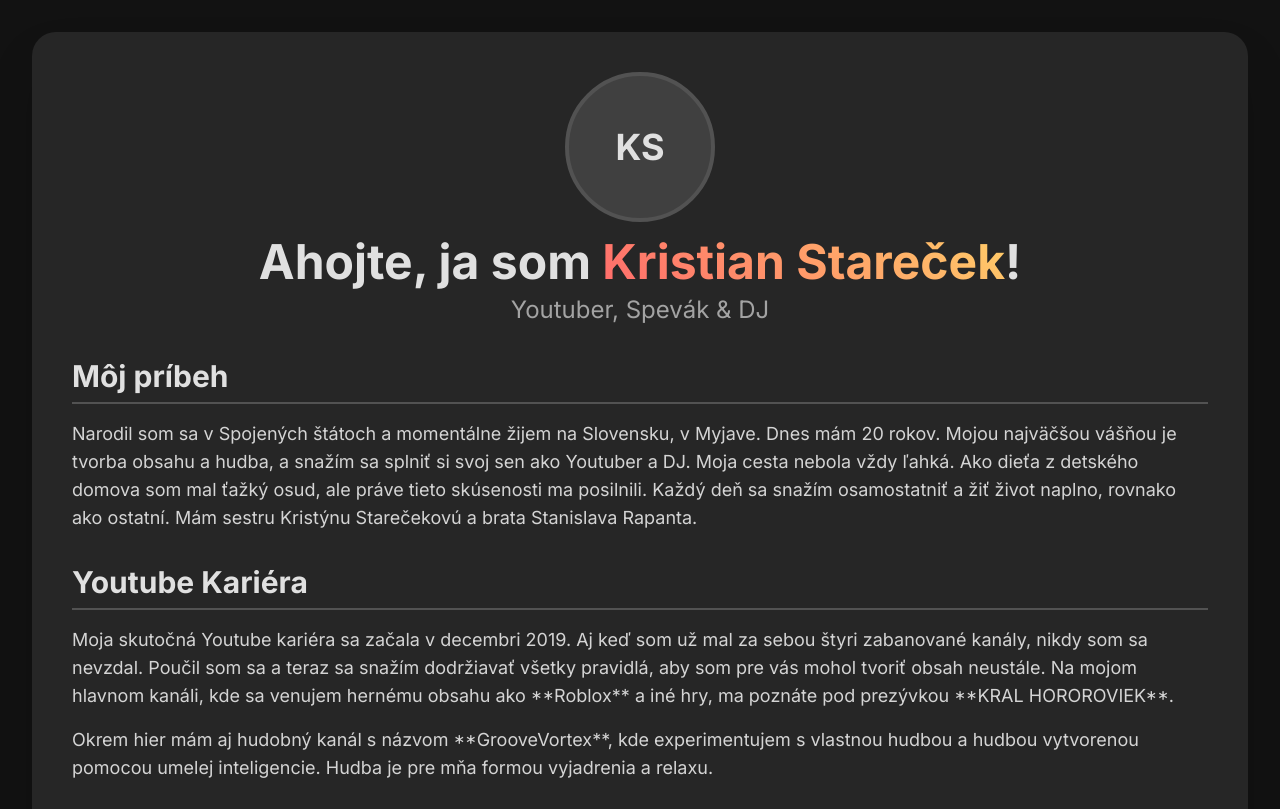
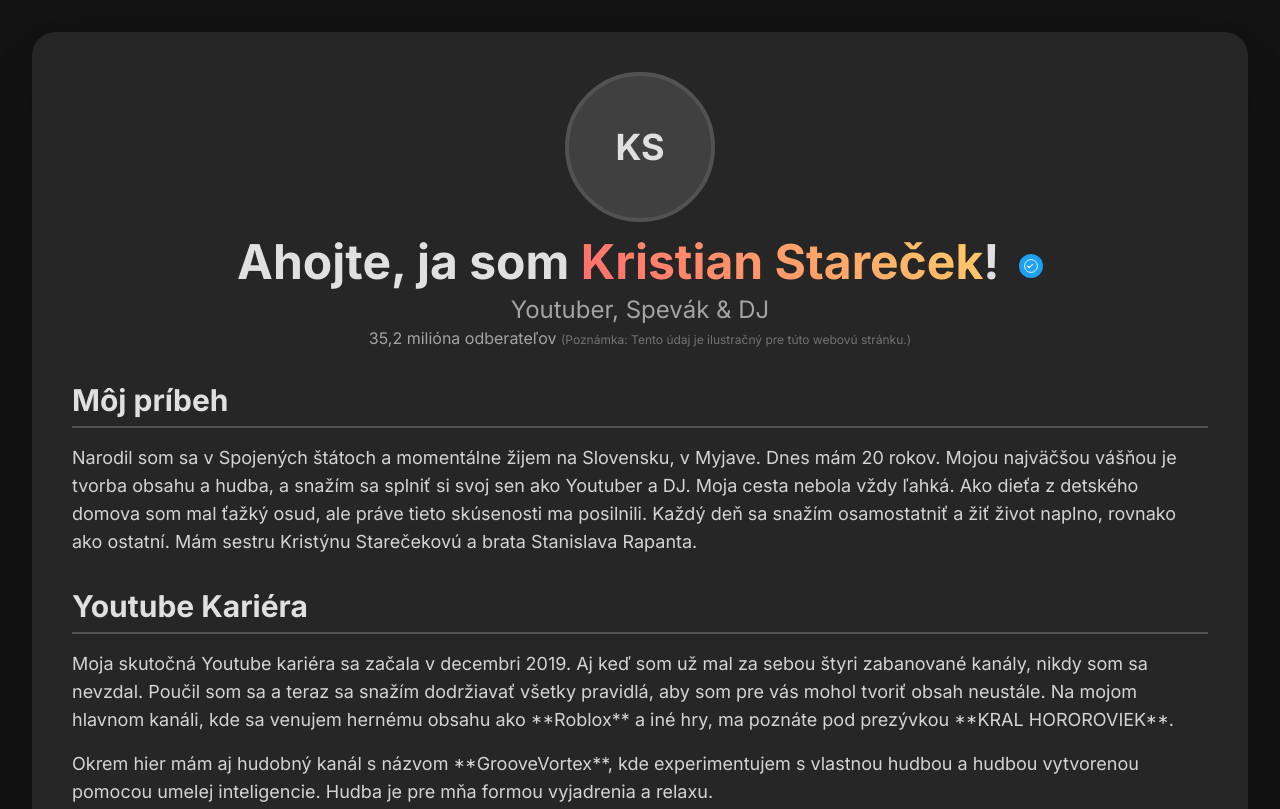
Before and after one commit to GAMEPLA631/YTSenYouTuberPopular, a plain HTML site: page index.html in a window 1280 px wide. Shown: the top 809 px of the page. Drawn offline with nearby package versions, Linux system fonts and the light colour scheme.

Commit message:
Update index.html

```diff
--- a/index.html
+++ b/index.html
@@ -27,6 +27,23 @@
             background-clip: text;
             color: transparent;
         }
+        .verified-badge {
+            display: inline-block;
+            width: 24px;
+            height: 24px;
+            background-color: #1DA1F2; /* Sýta modrá farba */
+            border-radius: 50%;
+            display: inline-flex;
+            align-items: center;
+            justify-content: center;
+            margin-left: 8px;
+            vertical-align: middle;
+        }
+        .verified-badge svg {
+            fill: #fff;
+            width: 14px;
+            height: 14px;
+        }
     </style>
 </head>
 <body class="p-4 sm:p-8 flex items-center justify-center min-h-screen">
@@ -39,8 +56,15 @@
             </div>
             <h1 class="text-4xl sm:text-5xl font-extrabold mb-2">
                 Ahojte, ja som <span class="gradient-text">Kristian Stareček</span>!
+                <span class="verified-badge" title="Overený profil">
+                    <svg xmlns="http://www.w3.org/2000/svg" viewBox="0 0 24 24">
+                        <path d="M9 16.2l-3.5-3.5a1 1 0 011.4-1.4l2.1 2.1 4.9-4.9a1 1 0 111.4 1.4L9 16.2z" fill="#fff"/>
+                        <circle cx="12" cy="12" r="11" stroke="#fff" stroke-width="1.5" fill="none"/>
+                    </svg>
+                </span>
             </h1>
             <p class="text-xl sm:text-2xl text-neutral-400 font-medium">Youtuber, Spevák & DJ</p>
+            <p class="text-base text-neutral-400">35,2 milióna odberateľov <span class="text-xs text-neutral-500">(Poznámka: Tento údaj je ilustračný pre túto webovú stránku.)</span></p>
         </header>
 
         <!-- About Me Section -->
```
